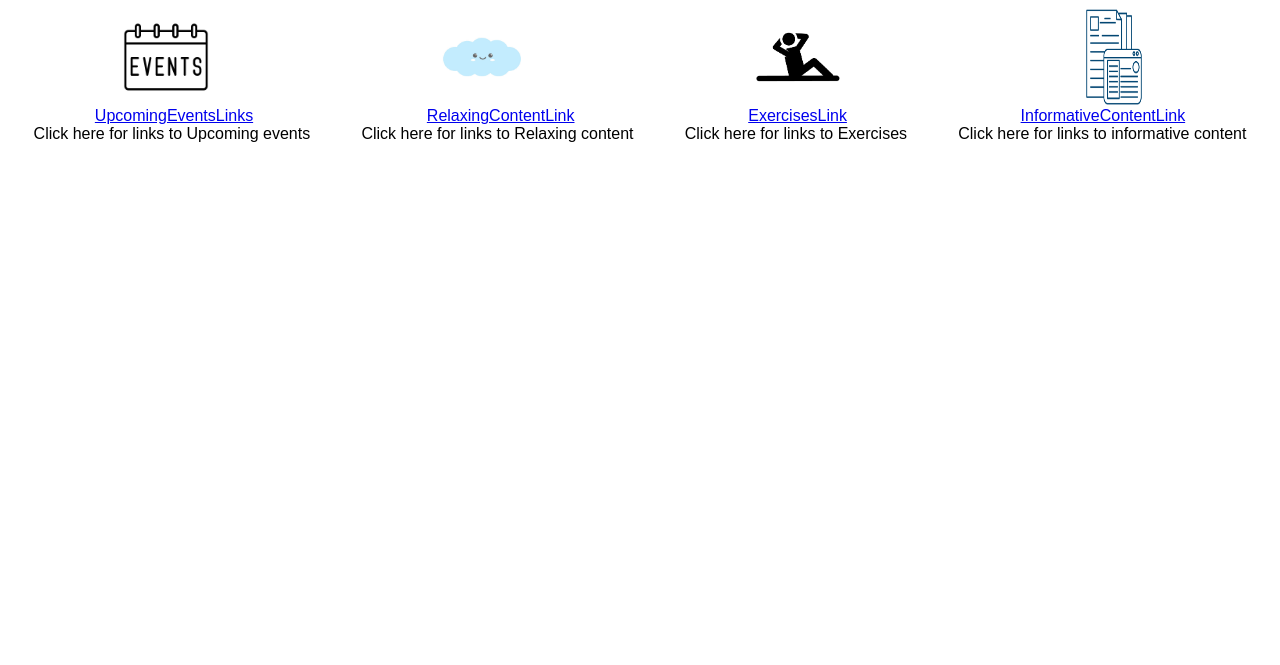
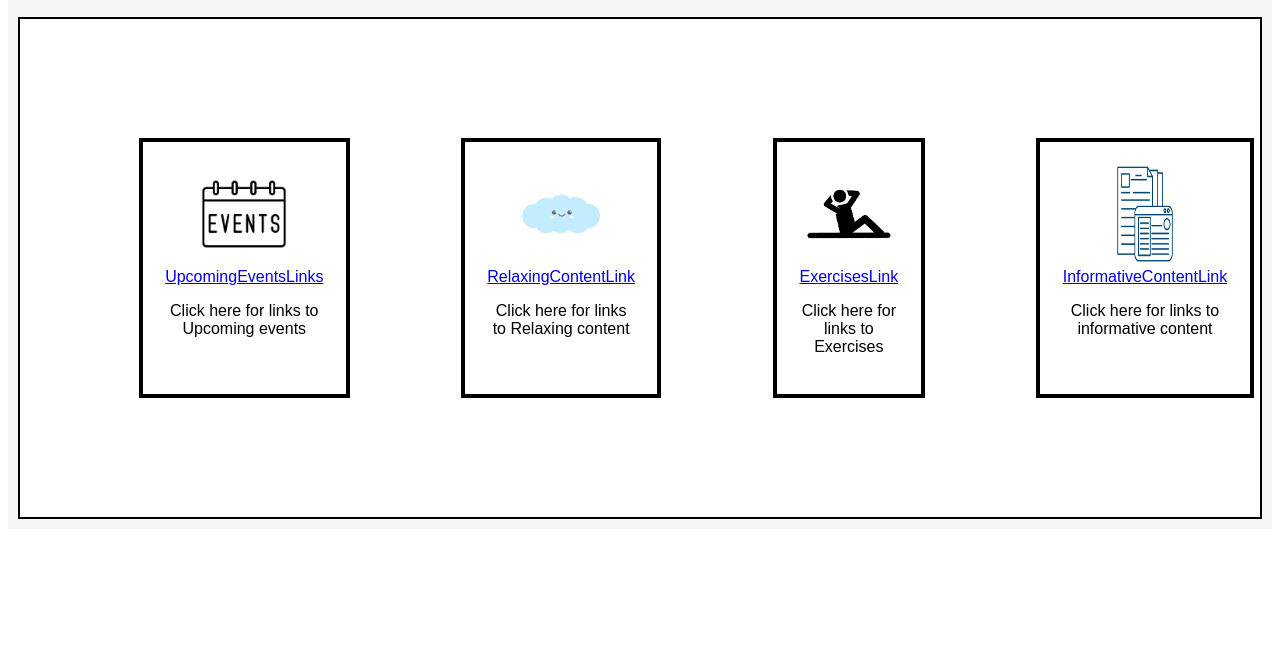
Before and after one commit to TomMoir2004/APP, a plain HTML site: page Resources.html in a window 1280 px wide. Shown: the part 135-800 px from the top of the page. Drawn offline with Linux system fonts and the light colour scheme.

Commit message:
design updates

```diff
--- a/Resources.html
+++ b/Resources.html
@@ -19,33 +19,37 @@
         <li><a href="account.html"><img src="images/account.png" alt="account" width="50px" height="50px"></a></li>
     </ul>
 
+    <div class="mainPage">
     <!--page heading-->
     <h1>Find your resources here!</h1>
 
-    <!--images for links-->
-    <div class="resourceimages">
-    <img src="images/events.jpg" alt="eventsimage" width="100px" height="100px">
-    <img src="images/relaxing.jpg" alt="relaxingimage" width="100px" height="100px">
-    <img src="images/exercise.png" alt="exerciseimage" width="100px" height="100px">
-    <img src="images/informative.png" alt="informativeimage" width="100px" height="100px">
+
+    <div class="resourcesContainer">
+    <div class="resource1">
+        <img src="images/events.jpg" alt="eventsimage" width="100px" height="100px">
+        <a href="UpcomingEvents.html">UpcomingEventsLinks</a>
+        <p>Click here for links to Upcoming events</p>
     </div>
 
-    <!--Links to seperate resources-->
-     <ul class="ResourceLinksUL">
-        <li><a href="UpcomingEvents.html">UpcomingEventsLinks</a></li>
-        <li><a href="RelaxingContent.html">RelaxingContentLink</a></li>
-        <li><a href="Exercises.html">ExercisesLink</a></li>
-        <li><a href="InformativeContent.html">InformativeContentLink</a></li>
-    </ul>
-
-    <!--Description for each of the links to the different content-->
-    <div class="resourceDescription">
-        <li>Click here for links to Upcoming events</li>
-        <li>Click here for links to Relaxing content</li>
-        <li>Click here for links to Exercises</li>
-        <li>Click here for links to informative content</li>
+    <div class="resource2">
+        <img src="images/relaxing.jpg" alt="relaxingimage" width="100px" height="100px">
+        <a href="RelaxingContent.html">RelaxingContentLink</a>
+        <p>Click here for links to Relaxing content</p>
     </div>
 
+    <div class="resource3">
+        <img src="images/exercise.png" alt="exerciseimage" width="100px" height="100px">
+        <a href="Exercises.html">ExercisesLink</a>
+        <p>Click here for links to Exercises</p>
+    </div>
+
+    <div class="resource4">
+        <img src="images/informative.png" alt="informativeimage" width="100px" height="100px">
+        <a href="InformativeContent.html">InformativeContentLink</a>
+        <p>Click here for links to informative content</p>
+    </div>
+    </div>
+    </div>
 
 
 
--- a/css/Resources.css
+++ b/css/Resources.css
@@ -31,40 +31,31 @@
   /*main subheading of the page*/
   h1{
     background: aqua;
-    color: white;
+    color: #0025b8;
     font-family: sans-serif;
     border-radius: 10px;
   }
 
-  .resourceimages{
+  .mainPage{
     display: flex;
-    justify-content: space-around;
-    margin: 0;
-    padding: 0;
-    overflow: hidden;
-    font-family: sans-serif;
-    text-align: center;
+    background-color: whitesmoke;
+    flex-direction: column;
   }
 
-  .ResourceLinksUL{
-    list-style-type: none;
+  .resourcesContainer{
     display: flex;
-    justify-content: space-around;
-    margin: 0;
-    padding: 0;
-    overflow: hidden;
-    font-family: sans-serif;
+    flex-direction: row;
+    background-color: white;
+    margin: 10px;
+    padding: 5%;
+    border: 2px solid black;
     text-align: center;
+    justify-content: space-evenly;
   }
 
-
-  .resourceDescription{
-    list-style-type: none;
-    display: flex;
-    justify-content: space-around;
-    margin: 0;
-    padding: 0;
-    overflow: hidden;
+  .resourcesContainer > div{
+   margin: 5%;
+    padding: 2%;
+    border: 4px solid black;
     font-family: sans-serif;
-    text-align: center;
   }
```
Also changed, not shown: Home.html (+0 -1 lines).
